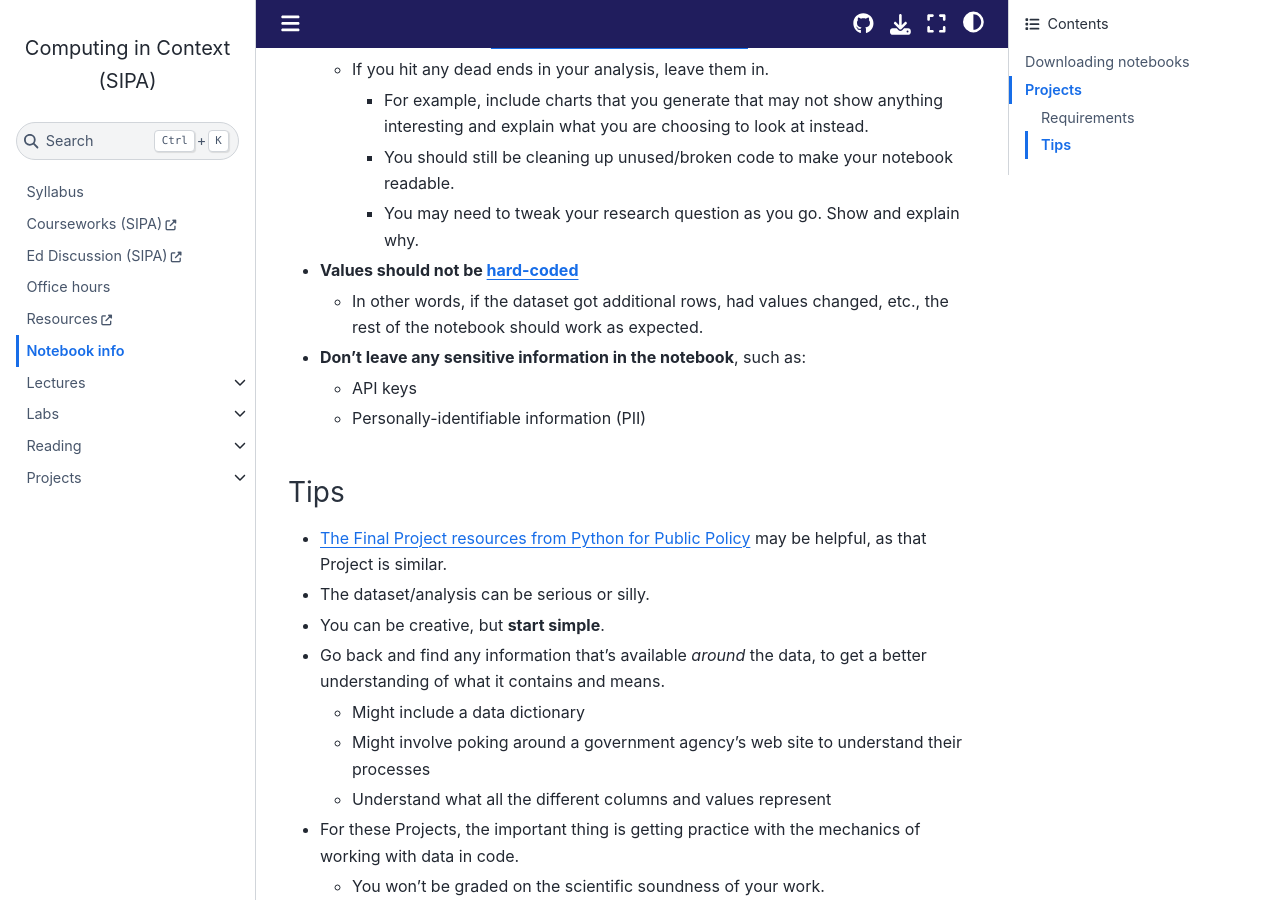
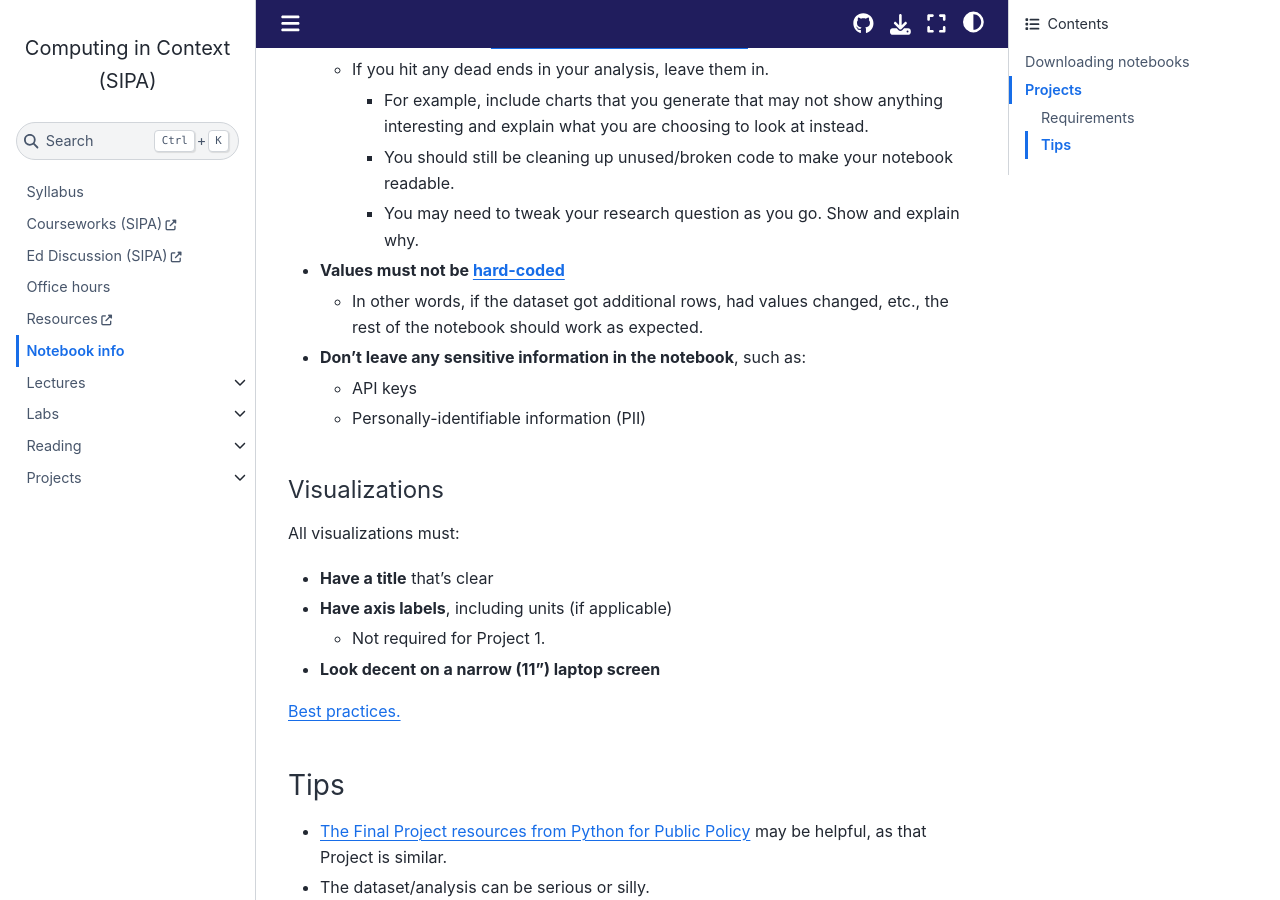
Before and after one commit to afeld/computing-in-context, a Jupyter Book: the page built from notebooks.md, in a window 1280 px wide and 900 px high, scrolled down 1315 px. Built offline with Jupyter Book 1.0.4 settings and Sphinx 7.4.7 and the Sphinx Book theme 1.1.4, drawn with Linux system fonts in a browser that asks for light colours; pages that are not in the unit, such as notebooks, are missing from menus; comment, search, counter and statistics services are not loaded.

Commit message:
make dedicated requirements section for visualizations

```diff
--- a/notebooks.md
+++ b/notebooks.md
@@ -41,11 +41,22 @@ All Projects must:
     - For example, include charts that you generate that may not show anything interesting and explain what you are choosing to look at instead.
     - You should still be cleaning up unused/broken code to make your notebook readable.
     - You may need to tweak your research question as you go. Show and explain why.
-- **Values should not be [hard-coded](https://en.wikipedia.org/wiki/Hard_coding)**
+- **Values must not be [hard-coded](https://en.wikipedia.org/wiki/Hard_coding)**
   - In other words, if the dataset got additional rows, had values changed, etc., the rest of the notebook should work as expected.
 - **Don't leave any sensitive information in the notebook**, such as:
   - API keys
   - Personally-identifiable information (PII)
+
+#### Visualizations
+
+All visualizations must:
+
+- **Have a title** that's clear
+- **Have axis labels**, including units (if applicable)
+  - Not required for Project 1.
+- **Look decent on a narrow (11") laptop screen**
+
+[Best practices.](https://xdgov.github.io/data-design-standards/)
 
 ### Tips
 
```
Also changed, not shown: project_1.md (+7 -2 lines), project_2.md (+1 -2 lines), project_3.md (+1 -1 lines).
